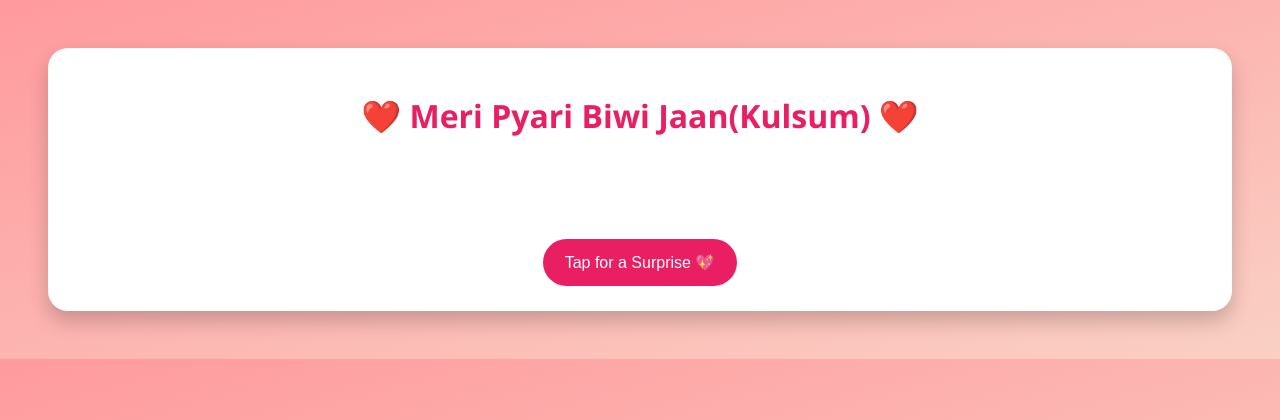
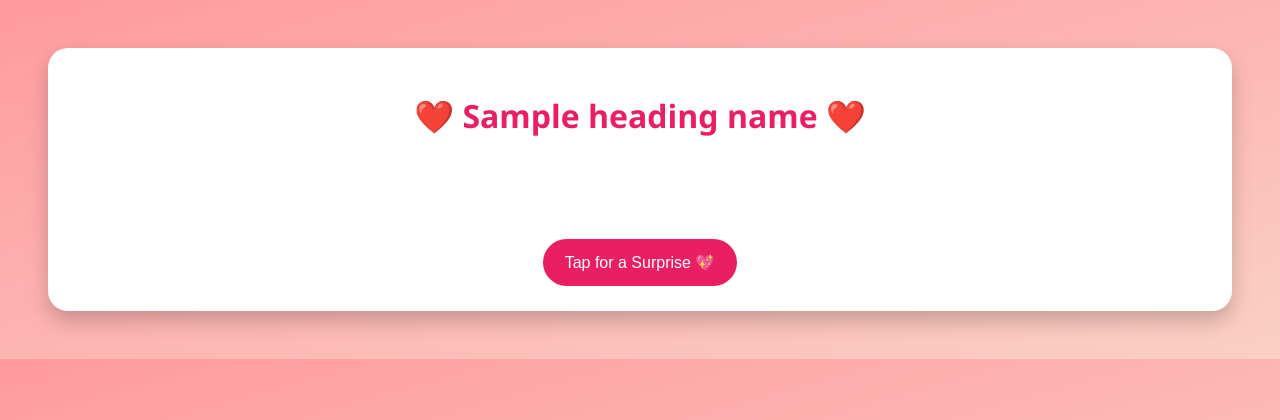
Before and after one commit to fahad3853/k, a Flask app: template templates/index.html in a window 1280 px wide. Shown: the top 420 px of the page. Run offline with Flask 3, Linux system fonts and the light colour scheme; the template is opened without the code that fills it: most values are stand-ins (such as "Sample title", 1, 10 or a date in 2020).

Commit message:
Refactor index.html to use dynamic title and heading

```diff
--- a/templates/index.html
+++ b/templates/index.html
@@ -1,7 +1,7 @@
 <!DOCTYPE html>
 <html>
 <head>
-    <title>For Kulsum❤️</title>
+    <title>{{ title_name }} ❤️</title>
     <meta name="viewport" content="width=device-width, initial-scale=1.0">
 
     <style>
@@ -71,10 +71,10 @@
     <div id="hearts"></div>
 
     <div class="card">
-        <h1>❤️ Meri Pyari Biwi Jaan(Kulsum) ❤️</h1>
-        <p class="message" id="message"></p>
-        <button onclick="showMessage()">Tap for a Surprise 💖</button>
-    </div>
+    <h1>❤️ {{ heading_name }} ❤️</h1>
+    <p class="message" id="message"></p>
+    <button onclick="showMessage()">Tap for a Surprise 💖</button>
+</div>
 
     <script>
     // Get all messages from Flask
```
